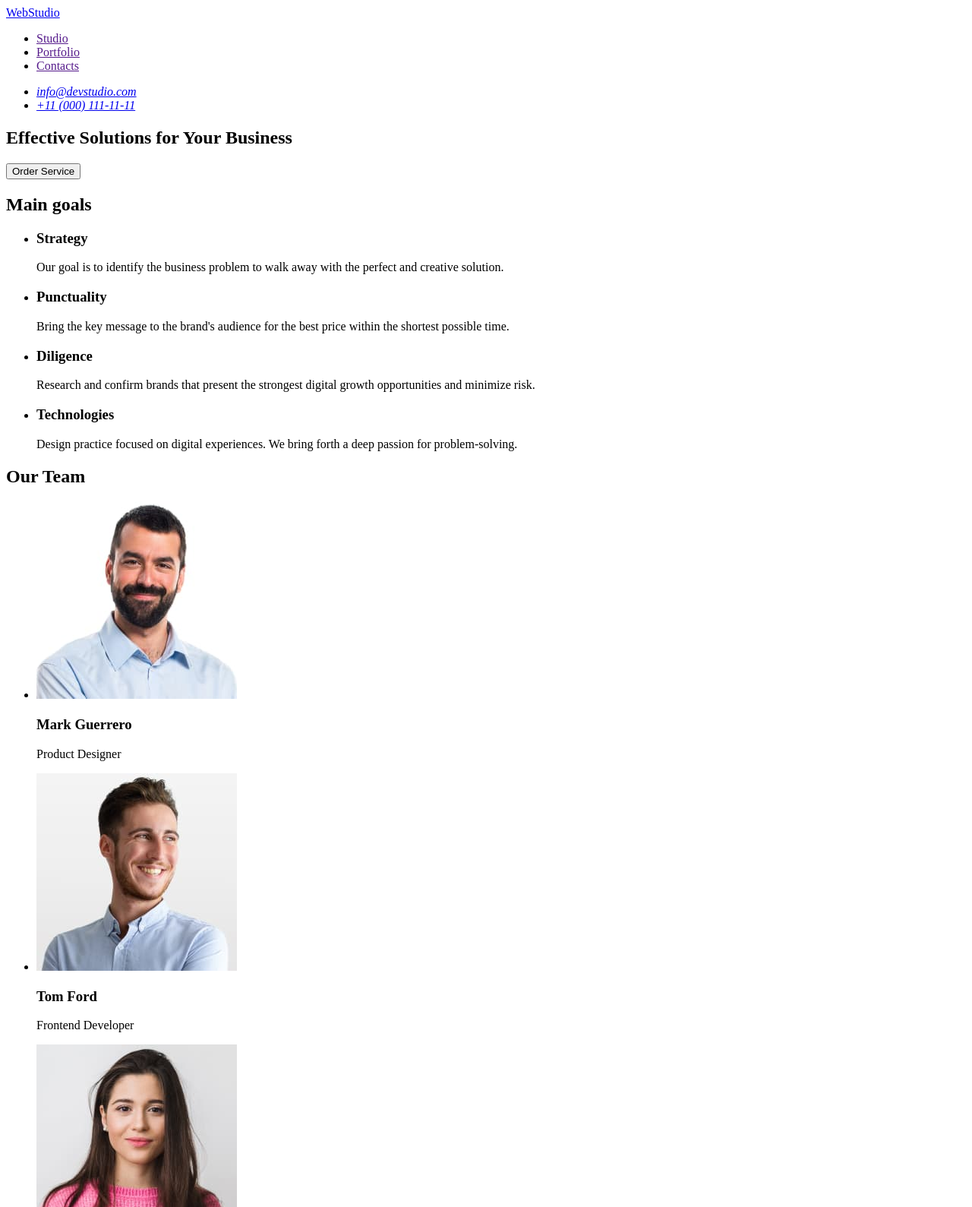
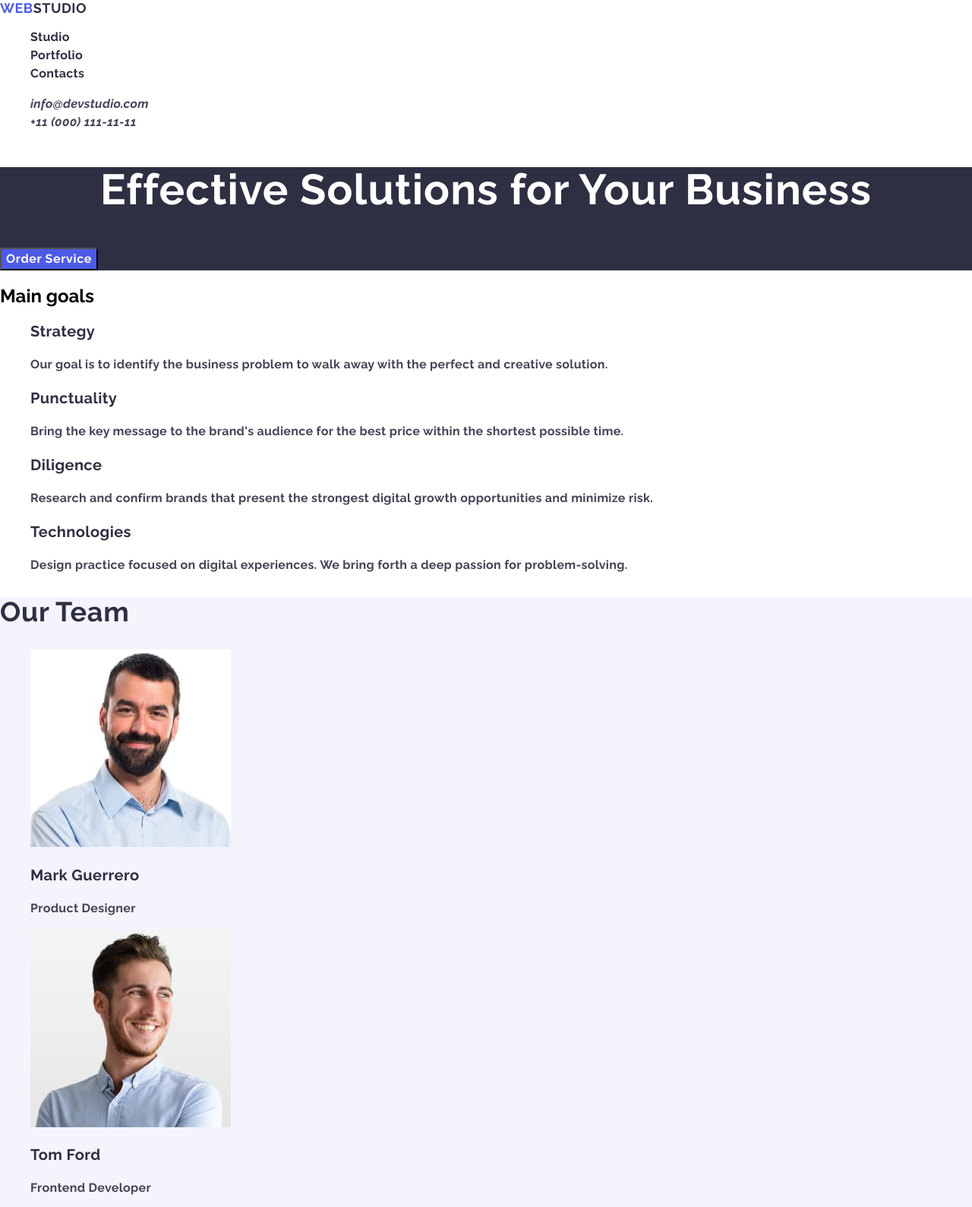
Before and after one commit to LiliiaOsinska/goit-markup-hw-03, a plain HTML site: page index.html in a window 1280 px wide. Shown: the top 1589 px of the page at 76% size. Drawn offline with nearby package versions, Linux system fonts and the light colour scheme.

Commit message:
add css, section3

```diff
--- /dev/null
+++ b/css/styles.css
@@ -0,0 +1,195 @@
+body {font-family: "Raleway", sans-serif;}
+ul,ol {list-style-type: none;}
+a {text-decoration: none;}
+button {cursor: pointer;}
+
+/* #region header */
+.header {}
+
+.nav {}
+
+.logo {
+
+        font-weight: 700;
+        font-size: 18px;
+        line-height: 1.17;
+        letter-spacing: 0.03em;
+        text-transform: uppercase;
+        color: #4d5ae5;
+}
+
+.logo-span {
+    color: #2e2f42;
+}
+
+.menu {}
+
+.menu-item {}
+
+.menu-link {
+    font-weight: 500;
+    font-size: 16px;
+    line-height: 1.5;
+    letter-spacing: 0.02em;
+    color: #2e2f42;
+}
+.menu-link:hover,
+.menu-link:focus
+{color: #404bbf;}
+.menu-link:active {
+        color: #404bbf;
+    }
+.menu-email {
+        font-weight: 400;
+        font-size: 16px;
+        line-height: 1.5;
+        letter-spacing: 0.02em;
+        color: #434455;
+}
+.menu-email:active {color: #404bbf;
+}
+
+.menu-tel {
+        font-weight: 400;
+        font-size: 16px;
+        line-height: 1.5;
+        letter-spacing: 0.02em;
+        color: #434455;
+}
+.menu-tel:active {
+    color: #404bbf;
+}
+/* #endregion header */
+
+/* #region section hero */
+.hero {
+background-color: #2e2f42;
+}
+
+.hero-title {
+        font-weight: 700;
+        font-size: 56px;
+        line-height: 1.07;
+        letter-spacing: 0.02em;
+        text-align: center;
+        color: #fff;
+}
+
+.hero-button {
+        font-weight: 500;
+        font-size: 16px;
+        line-height: 1.5;
+        letter-spacing: 0.04em;
+        color: #fff;
+        background-color: #4d5ae5;
+}
+.hero-button:hover,
+.hero-button:focus
+{background-color: #404bbf;}
+/* #endregion section hero */
+
+/* #region section1 */
+.main-title {}
+
+.main-subtitle {
+        font-weight: 500;
+        font-size: 20px;
+        line-height: 1.2;
+        letter-spacing: 0.02em;
+        color: #2e2f42;
+}
+
+.main-text {
+
+        font-weight: 400;
+        font-size: 16px;
+        line-height: 1.5;
+        letter-spacing: 0.02em;
+        color: #434455;
+}
+
+/* #endregion section1 */
+
+/* #region section2 */
+.section-team {background-color: #f4f4fd;
+}
+
+.title-team {
+            font-weight: 700;
+                font-size: 36px;
+                line-height: 1.11;
+                letter-spacing: 0.02em;
+                color: #2e2f42;
+}
+
+.team-name {
+        font-weight: 500;
+        font-size: 20px;
+        line-height: 1.2;
+        letter-spacing: 0.02em;
+        color: #2e2f42;
+}
+
+.team-position {
+    font-weight: 400;
+    font-size: 16px;
+    line-height: 1.5;
+    letter-spacing: 0.02em;
+    color: #434455;}
+
+/* #endregion section2 */
+
+/* #region section3 */
+.section-portfolio {
+
+}
+
+.title-portfolio {
+            font-weight: 700;
+                font-size: 36px;
+                line-height: 1.11;
+                letter-spacing: 0.02em;
+                color: #2e2f42;
+}
+
+.subitle-portfolio {
+
+        font-weight: 500;
+        font-size: 20px;
+        line-height: 1.2;
+        letter-spacing: 0.02em;
+        color: #2e2f42;
+}
+
+.desc-portfolio {
+        font-weight: 400;
+        font-size: 16px;
+        line-height: 1.5;
+        letter-spacing: 0.02em;
+        color: #434455;
+}
+/* #endregion section3 */
+
+/* #region footer */
+.logo {
+        font-weight: 700;
+        font-size: 18px;
+        line-height: 1.17;
+        letter-spacing: 0.03em;
+        text-transform: uppercase;
+        color: #4d5ae5;
+}
+
+.footer-span {
+    color: #f4f4fd;
+}
+
+.text-footer {
+
+        font-weight: 400;
+        font-size: 16px;
+        line-height: 1.5;
+        letter-spacing: 0.02em;
+        color: #f4f4fd;
+}
+/* #endregion footer */
--- a/index.html
+++ b/index.html
@@ -4,78 +4,100 @@
     <meta charset="UTF-8" />
     <meta name="viewport" content="width=device-width, initial-scale=1.0" />
     <title>Web Studio</title>
+    <link
+      rel="stylesheet"
+      href="https://cdnjs.cloudflare.com/ajax/libs/modern-normalize/2.0.0/modern-normalize.min.css"
+      integrity="sha512-4xo8blKMVCiXpTaLzQSLSw3KFOVPWhm/TRtuPVc4WG6kUgjH6J03IBuG7JZPkcWMxJ5huwaBpOpnwYElP/m6wg=="
+      crossorigin="anonymous"
+      referrerpolicy="no-referrer"
+    />
+    <link rel="preconnect" href="https://fonts.googleapis.com" />
+    <link rel="preconnect" href="https://fonts.gstatic.com" crossorigin />
+    <link
+      href="https://fonts.googleapis.com/css2?family=Raleway:ital,wght@0,700;1,700&family=Roboto:ital,wght@0,400;0,500;0,700;1,500&display=swap"
+      rel="stylesheet"
+    />
+    <link rel="stylesheet" href="./css/styles.css" />
   </head>
   <body>
-    <!-- header -->
-    <header>
-      <nav>
-        <a href="./index.html">WebStudio</a>
-        <ul>
-          <li>
-            <a href="">Studio</a>
+    <!-- #region header -->
+    <header class="header">
+      <nav class="nav">
+        <a class="logo" href="./index.html"
+          >Web<span class="logo-span">Studio</span></a
+        >
+        <ul class="menu">
+          <li class="menu-item">
+            <a class="menu-link" href="">Studio</a>
           </li>
-          <li>
-            <a href="">Portfolio</a>
+          <li class="menu-item">
+            <a class="menu-link" href="">Portfolio</a>
           </li>
-          <li>
-            <a href="">Contacts</a>
+          <li class="menu-item">
+            <a class="menu-link" href="">Contacts</a>
           </li>
         </ul>
       </nav>
       <address>
         <ul>
           <li>
-            <a href="mailto:info@devstudio.com">info@devstudio.com</a>
+            <a class="menu-email" href="mailto:info@devstudio.com"
+              >info@devstudio.com</a
+            >
           </li>
           <li>
-            <a href="tel:+110001111111">+11 (000) 111-11-11</a>
+            <a class="menu-tel" href="tel:+110001111111">+11 (000) 111-11-11</a>
           </li>
         </ul>
       </address>
     </header>
+    <!-- #endregion header -->
     <main>
-      <!-- section1 -->
+      <!-- #region section hero -->
+      <section class="hero">
+        <h1 class="hero-title">Effective Solutions for Your Business</h1>
+        <button class="hero-button" type="button">Order Service</button>
+      </section>
+      <!-- #endregion section hero-->
+
+      <!-- #region section1 -->
       <section>
-        <h1>Effective Solutions for Your Business</h1>
-        <button type="button">Order Service</button>
-      </section>
-      <!-- section2 -->
-      <section>
-        <h2>Main goals</h2>
+        <h2 class="main-title">Main goals</h2>
         <ul>
           <li>
-            <h3>Strategy</h3>
-            <p>
+            <h3 class="main-subtitle">Strategy</h3>
+            <p class="main-text">
               Our goal is to identify the business problem to walk away with the
               perfect and creative solution.
             </p>
           </li>
           <li>
-            <h3>Punctuality</h3>
-            <p>
+            <h3 class="main-subtitle">Punctuality</h3>
+            <p class="main-text">
               Bring the key message to the brand's audience for the best price
               within the shortest possible time.
             </p>
           </li>
           <li>
-            <h3>Diligence</h3>
-            <p>
+            <h3 class="main-subtitle">Diligence</h3>
+            <p class="main-text">
               Research and confirm brands that present the strongest digital
               growth opportunities and minimize risk.
             </p>
           </li>
           <li>
-            <h3>Technologies</h3>
-            <p>
+            <h3 class="main-subtitle">Technologies</h3>
+            <p class="main-text">
               Design practice focused on digital experiences. We bring forth a
               deep passion for problem-solving.
             </p>
           </li>
         </ul>
       </section>
-      <!-- section3 -->
-      <section>
-        <h2>Our Team</h2>
+      <!-- #endregion section1 -->
+      <!-- #region section2 -->
+      <section class="section-team">
+        <h2 class="title-team">Our Team</h2>
         <ul>
           <li>
             <img
@@ -84,8 +106,8 @@
               width="264"
               height="260"
             />
-            <h3>Mark Guerrero</h3>
-            <p>Product Designer</p>
+            <h3 class="team-name">Mark Guerrero</h3>
+            <p class="team-position">Product Designer</p>
           </li>
           <li>
             <img
@@ -94,8 +116,8 @@
               width="264"
               height="260"
             />
-            <h3>Tom Ford</h3>
-            <p>Frontend Developer</p>
+            <h3 class="team-name">Tom Ford</h3>
+            <p class="team-position">Frontend Developer</p>
           </li>
           <li>
             <img
@@ -104,8 +126,8 @@
               width="264"
               height="260"
             />
-            <h3>Camila Garcia</h3>
-            <p>Marketing</p>
+            <h3 class="team-name">Camila Garcia</h3>
+            <p class="team-position">Marketing</p>
           </li>
           <li>
             <img
@@ -114,19 +136,90 @@
               width="264"
               height="260"
             />
-            <h3>Daniel Wilson</h3>
-            <p>UI Designer</p>
+            <h3 class="team-name">Daniel Wilson</h3>
+            <p class="team-position">UI Designer</p>
           </li>
         </ul>
       </section>
+      <!-- #endregion section2 -->
+      <!-- #region section3 -->
+      <section class="section-portfolio">
+        <h2 class="title-portfolio">Our Portfolio</h2>
+        <ul>
+          <li>
+            <img
+              src="./images/banking-app.jpg"
+              alt="Banking App"
+              width="360"
+              height="300"
+            />
+            <h3 class="subitle-portfolio">Banking App</h3>
+            <p class="desc-portfolio">App</p>
+          </li>
+          <li>
+            <img
+              src="./images/cashless-payment.jpg"
+              alt="Cashless Payment"
+              width="360"
+              height="300"
+            />
+            <h3 class="subitle-portfolio">Cashless Payment</h3>
+            <p class="desc-portfolio">Marketing</p>
+          </li>
+          <li>
+            <img
+              src="./images/meditation-app.jpg"
+              alt="Meditation App"
+              width="360"
+              height="300"
+            />
+            <h3 class="subitle-portfolio">Meditation App</h3>
+            <p class="desc-portfolio">App</p>
+          </li>
+          <li>
+            <img
+              src="./images/taxi-service.jpg"
+              alt="Taxi Service"
+              width="360"
+              height="300"
+            />
+            <h3 class="subitle-portfolio">Taxi Service</h3>
+            <p class="desc-portfolio">Marketing</p>
+          </li>
+          <li>
+            <img
+              src="./images/screen-illustrations.jpg"
+              alt="Screen Illustrations"
+              width="360"
+              height="300"
+            />
+            <h3 class="subitle-portfolio">Screen Illustrations</h3>
+            <p class="desc-portfolio">Design</p>
+          </li>
+          <li>
+            <img
+              src="./images/online-courses.jpg"
+              alt="Online Courses"
+              width="360"
+              height="300"
+            />
+            <h3 class="subitle-portfolio">Online Courses</h3>
+            <p>Marketing</p>
+          </li>
+        </ul>
+      </section>
+      <!-- #endregion section3 -->
     </main>
-    <!-- footer -->
+    <!-- #region footer -->
     <footer>
-      <a href="./index.html">WebStudio</a>
-      <p>
+      <a class="logo" href="./index.html"
+        >Web<span class="footer-span">Studio</span></a
+      >
+      <p class="text-footer">
         Increase the flow of customers and sales for your business with digital
         marketing & growth solutions.
       </p>
     </footer>
+    <!-- #endregion footer -->
   </body>
 </html>
```
Also changed, not shown: images/banking-app.jpg (added), images/cashless-payment.jpg (added), images/meditation-app.jpg (added), images/online-courses.jpg (added), images/screen-illustrations.jpg (added), images/taxi-service.jpg (added).
